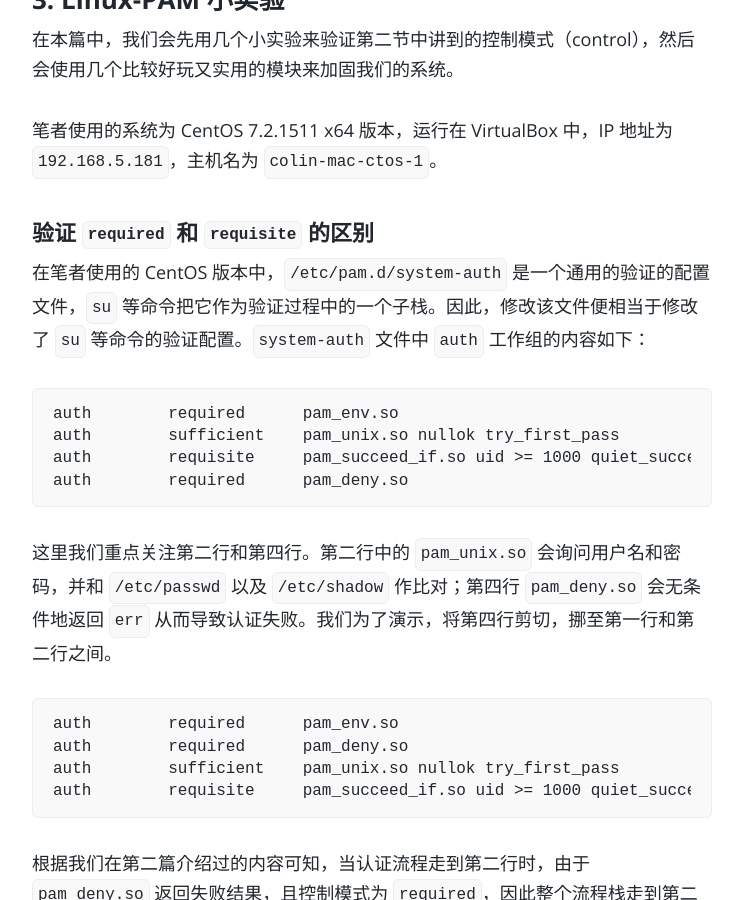
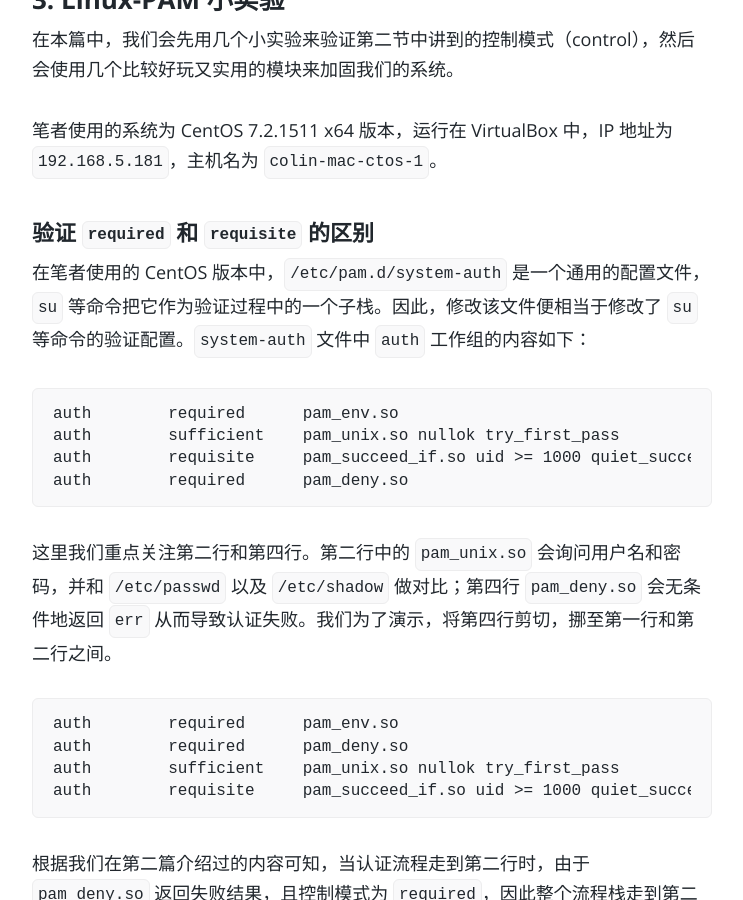
Before and after one commit to colinleefish/colinleefish.github.io, a Jekyll site: the page built from _posts/2016-04-03-pam-tutorial-3-examples.md, in a window 1280 px wide and 900 px high, scrolled down 1441 px. Shown: the whole window, without its empty margins (268-1011 px from the left). Built offline with Jekyll 4.4.1, drawn with Linux system fonts in a browser that asks for light colours; comment, search, counter and statistics services are not loaded.

Commit message:
Fixed typo.

````diff
--- a/_posts/2016-04-03-pam-tutorial-3-examples.md
+++ b/_posts/2016-04-03-pam-tutorial-3-examples.md
@@ -35,7 +35,7 @@ excerpt: 本系列讲解了 Linux-PAM 的工作机制和配置方式。本文是
 
 ##### 验证 `required` 和 `requisite` 的区别
 
-在笔者使用的 CentOS 版本中，`/etc/pam.d/system-auth` 是一个通用的验证的配置文件，`su` 等命令把它作为验证过程中的一个子栈。因此，修改该文件便相当于修改了 `su` 等命令的验证配置。`system-auth` 文件中 `auth` 工作组的内容如下：
+在笔者使用的 CentOS 版本中，`/etc/pam.d/system-auth` 是一个通用的配置文件，`su` 等命令把它作为验证过程中的一个子栈。因此，修改该文件便相当于修改了 `su` 等命令的验证配置。`system-auth` 文件中 `auth` 工作组的内容如下：
 
 ```
 auth        required      pam_env.so
@@ -44,7 +44,7 @@ auth        requisite     pam_succeed_if.so uid >= 1000 quiet_success
 auth        required      pam_deny.so
 ```
 
-这里我们重点关注第二行和第四行。第二行中的 `pam_unix.so` 会询问用户名和密码，并和 `/etc/passwd` 以及 `/etc/shadow` 作比对；第四行 `pam_deny.so` 会无条件地返回 `err` 从而导致认证失败。我们为了演示，将第四行剪切，挪至第一行和第二行之间。
+这里我们重点关注第二行和第四行。第二行中的 `pam_unix.so` 会询问用户名和密码，并和 `/etc/passwd` 以及 `/etc/shadow` 做对比；第四行 `pam_deny.so` 会无条件地返回 `err` 从而导致认证失败。我们为了演示，将第四行剪切，挪至第一行和第二行之间。
 
 ```
 auth        required      pam_env.so
````
Also changed, not shown: _posts/2016-04-04-pam-tutorial-4-module-references.md (+1 -1 lines).
